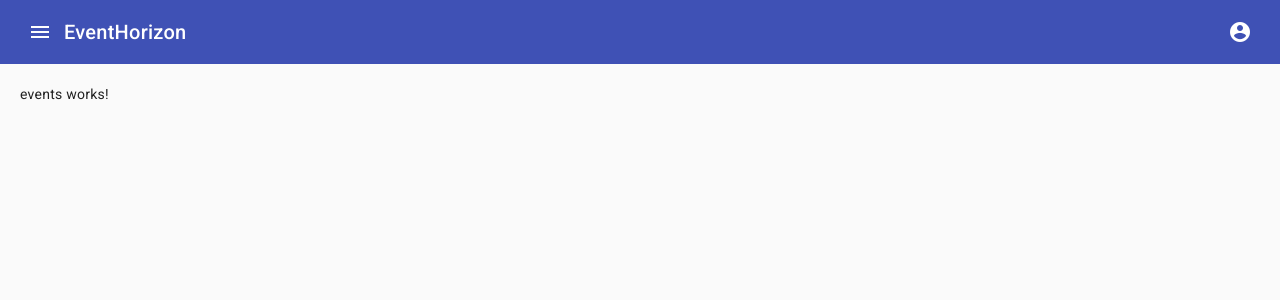
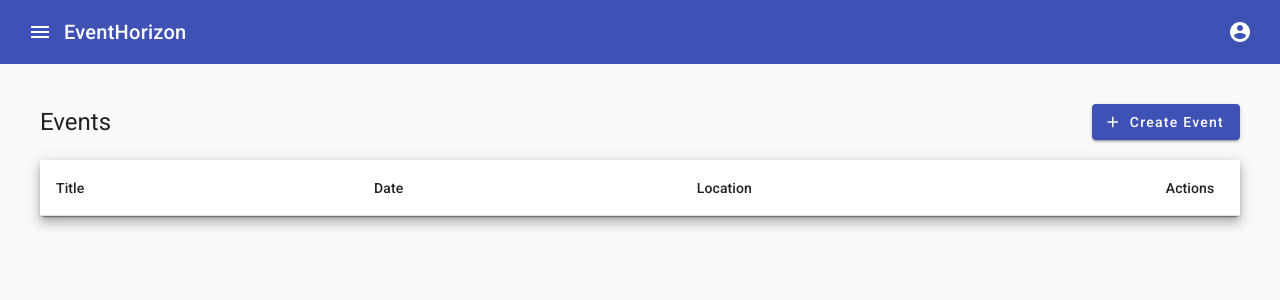
Before and after one commit to 3quanimity/event-horizon, an Angular app: page /events in a window 1280 px wide. Shown: the top 300 px of the page. Built offline with nearby package versions, Linux system fonts and the light colour scheme; sample sign-in values are in the browser's storage.

Commit message:
implemented event mgmt feature, interface, service, components to perform crud on events

```diff
--- /dev/null
+++ b/src/app/core/services/event.service.ts
@@ -0,0 +1,77 @@
+import { Injectable } from '@angular/core';
+import { BehaviorSubject, Observable, of } from 'rxjs';
+import { Event } from '../../shared/interfaces/event.interface';
+
+@Injectable({
+  providedIn: 'root',
+})
+export class EventService {
+  private events: Event[] = [];
+  private eventsSubject = new BehaviorSubject<Event[]>([]);
+  public events$ = this.eventsSubject.asObservable();
+
+  constructor() {
+    // Load events from localStorage
+    const savedEvents = localStorage.getItem('events');
+
+    if (savedEvents) {
+      this.events = JSON.parse(savedEvents);
+      this.eventsSubject.next(this.events);
+    }
+  }
+
+  private saveToLocalStorage(): void {
+    localStorage.setItem('events', JSON.stringify(this.events));
+  }
+
+  getEvents(): Observable<Event[]> {
+    return of(this.events);
+  }
+
+  getEvent(id: string): Observable<Event | undefined> {
+    return of(this.events.find(event => event.id === id));
+  }
+
+  createEvent(event: Omit<Event, 'id'>): Observable<Event> {
+    const newEvent: Event = {
+      ...event,
+      id: Date.now().toString(), // simple ID generation for MVP
+    };
+
+    this.events.push(newEvent);
+    this.eventsSubject.next(this.events);
+    this.saveToLocalStorage();
+
+    return of(newEvent);
+  }
+
+  updateEvent(
+    id: string,
+    event: Partial<Event>
+  ): Observable<Event | undefined> {
+    const index = this.events.findIndex(event => event.id === id);
+
+    if (index !== -1) {
+      this.events[index] = { ...this.events[index], ...event };
+      this.eventsSubject.next(this.events);
+      this.saveToLocalStorage();
+
+      return of(this.events[index]);
+    }
+
+    return of(undefined);
+  }
+
+  deleteEvent(id: string): Observable<boolean> {
+    const index = this.events.findIndex(event => event.id === id);
+
+    if (index !== -1) {
+      this.events.splice(index, 1);
+      this.eventsSubject.next(this.events);
+      this.saveToLocalStorage();
+      return of(true);
+    }
+
+    return of(false);
+  }
+}
--- /dev/null
+++ b/src/app/features/events/event-form-dialog/event-form-dialog.component.html
@@ -0,0 +1,44 @@
+<h2 mat-dialog-title>{{ data.id ? 'Edit Event' : 'Create Event' }}</h2>
+
+<form [formGroup]="eventForm" (ngSubmit)="onSubmit()">
+  <mat-dialog-content>
+    <mat-form-field appearance="fill">
+      <mat-label>Title</mat-label>
+      <input matInput formControlName="title" required />
+    </mat-form-field>
+
+    <mat-form-field appearance="fill">
+      <mat-label>Description</mat-label>
+      <textarea matInput formControlName="description" rows="3"></textarea>
+    </mat-form-field>
+
+    <mat-form-field appearance="fill">
+      <mat-label>Date</mat-label>
+      <input
+        matInput
+        [matDatepicker]="picker"
+        formControlName="date"
+        required
+      />
+      <mat-datepicker-toggle matSuffix [for]="picker"></mat-datepicker-toggle>
+      <mat-datepicker #picker></mat-datepicker>
+    </mat-form-field>
+
+    <mat-form-field appearance="fill">
+      <mat-label>Location</mat-label>
+      <input matInput formControlName="location" required />
+    </mat-form-field>
+  </mat-dialog-content>
+
+  <mat-dialog-actions align="end">
+    <button mat-button type="button" (click)="onCancel()">Cancel</button>
+    <button
+      mat-raised-button
+      color="primary"
+      type="submit"
+      [disabled]="!eventForm.valid"
+    >
+      {{ data.id ? 'Update' : 'Create' }}
+    </button>
+  </mat-dialog-actions>
+</form>
--- /dev/null
+++ b/src/app/features/events/event-form-dialog/event-form-dialog.component.scss
@@ -0,0 +1,10 @@
+mat-dialog-content {
+  display: flex;
+  flex-direction: column;
+  gap: 16px;
+  min-width: 400px;
+}
+
+mat-form-field {
+  width: 100%;
+}
--- /dev/null
+++ b/src/app/features/events/event-form-dialog/event-form-dialog.component.ts
@@ -0,0 +1,39 @@
+import { Component, Inject } from '@angular/core';
+import { FormBuilder, FormGroup, Validators } from '@angular/forms';
+import { MAT_DIALOG_DATA, MatDialogRef } from '@angular/material/dialog';
+import { Event } from '../../../shared/interfaces/event.interface';
+
+@Component({
+  selector: 'app-event-form-dialog',
+  templateUrl: './event-form-dialog.component.html',
+  styleUrls: ['./event-form-dialog.component.scss'],
+})
+export class EventFormDialogComponent {
+  eventForm: FormGroup;
+
+  constructor(
+    private fb: FormBuilder,
+    public dialogRef: MatDialogRef<EventFormDialogComponent>,
+    @Inject(MAT_DIALOG_DATA) public data: Event
+  ) {
+    this.eventForm = this.fb.group({
+      id: [data.id || null],
+      title: [data.title || '', Validators.required],
+      description: [data.description || ''],
+      date: [data.date || null, Validators.required],
+      location: [data.location || '', Validators.required],
+      createdBy: [data.createdBy || ''],
+      guests: [data.guests || []],
+    });
+  }
+
+  onSubmit(): void {
+    if (this.eventForm.valid) {
+      this.dialogRef.close(this.eventForm.value);
+    }
+  }
+
+  onCancel(): void {
+    this.dialogRef.close();
+  }
+}
--- a/src/app/features/events/events.component.html
+++ b/src/app/features/events/events.component.html
@@ -1 +1,53 @@
-<p>events works!</p>
+<div class="events-container">
+  <div class="header">
+    <h1>Events</h1>
+    <button mat-raised-button color="primary" (click)="openEventDialog()">
+      <mat-icon>add</mat-icon>
+      Create Event
+    </button>
+  </div>
+
+  <mat-card>
+    <table mat-table [dataSource]="events$" class="mat-elevation-z8">
+      <!-- Title Column -->
+      <ng-container matColumnDef="title">
+        <th mat-header-cell *matHeaderCellDef>Title</th>
+        <td mat-cell *matCellDef="let event">{{ event.title }}</td>
+      </ng-container>
+
+      <!-- Date Column -->
+      <ng-container matColumnDef="date">
+        <th mat-header-cell *matHeaderCellDef>Date</th>
+        <td mat-cell *matCellDef="let event">{{ event.date | date }}</td>
+      </ng-container>
+
+      <!-- Location Column -->
+      <ng-container matColumnDef="location">
+        <th mat-header-cell *matHeaderCellDef>Location</th>
+        <td mat-cell *matCellDef="let event">{{ event.location }}</td>
+      </ng-container>
+
+      <!-- Actions Column -->
+      <ng-container matColumnDef="actions">
+        <th mat-header-cell *matHeaderCellDef>Actions</th>
+        <td mat-cell *matCellDef="let event">
+          <div style="display: flex">
+            <button mat-icon-button (click)="openEventDialog(event)">
+              <mat-icon>edit</mat-icon>
+            </button>
+            <button
+              mat-icon-button
+              color="warn"
+              (click)="deleteEvent(event.id)"
+            >
+              <mat-icon>delete</mat-icon>
+            </button>
+          </div>
+        </td>
+      </ng-container>
+
+      <tr mat-header-row *matHeaderRowDef="displayedColumns"></tr>
+      <tr mat-row *matRowDef="let row; columns: displayedColumns"></tr>
+    </table>
+  </mat-card>
+</div>
--- a/src/app/features/events/events.component.scss
+++ b/src/app/features/events/events.component.scss
@@ -0,0 +1,23 @@
+.events-container {
+  padding: 20px;
+
+  .header {
+    display: flex;
+    justify-content: space-between;
+    align-items: center;
+    margin-bottom: 20px;
+
+    h1 {
+      margin: 0;
+    }
+  }
+
+  table {
+    width: 100%;
+  }
+
+  .mat-column-actions {
+    width: 100px;
+    text-align: center;
+  }
+}
--- a/src/app/features/events/events.component.ts
+++ b/src/app/features/events/events.component.ts
@@ -1,10 +1,47 @@
-import { Component } from '@angular/core';
+import { Component, OnInit } from '@angular/core';
+import { MatDialog } from '@angular/material/dialog';
+import { Observable } from 'rxjs';
+import { EventService } from '../../core/services/event.service';
+import { Event } from '../../shared/interfaces/event.interface';
+import { EventFormDialogComponent } from './event-form-dialog/event-form-dialog.component';
 
 @Component({
   selector: 'app-events',
   templateUrl: './events.component.html',
-  styleUrls: ['./events.component.scss']
+  styleUrls: ['./events.component.scss'],
 })
-export class EventsComponent {
+export class EventsComponent implements OnInit {
+  events$: Observable<Event[]>;
+  displayedColumns: string[] = ['title', 'date', 'location', 'actions'];
 
+  constructor(private eventService: EventService, private dialog: MatDialog) {
+    this.events$ = this.eventService.events$;
+  }
+
+  ngOnInit(): void {
+    this.eventService.getEvents().subscribe();
+  }
+
+  openEventDialog(event?: Event): void {
+    const dialogRef = this.dialog.open(EventFormDialogComponent, {
+      width: '500px',
+      data: event || {},
+    });
+
+    dialogRef.afterClosed().subscribe(result => {
+      if (result) {
+        if (result.id) {
+          this.eventService.updateEvent(result.id, result).subscribe();
+        } else {
+          this.eventService.createEvent(result).subscribe();
+        }
+      }
+    });
+  }
+
+  deleteEvent(id: string): void {
+    if (confirm('Are you sure you want to delete this event?')) {
+      this.eventService.deleteEvent(id).subscribe();
+    }
+  }
 }
--- /dev/null
+++ b/src/app/shared/interfaces/event.interface.ts
@@ -0,0 +1,9 @@
+export interface Event {
+  id: string;
+  title: string;
+  description: string;
+  date: Date;
+  location: string;
+  createdBy: string;
+  guests?: string[]; // array of guests IDs
+}
```
Also changed, not shown: src/app/app.module.ts (+10 -0 lines).
